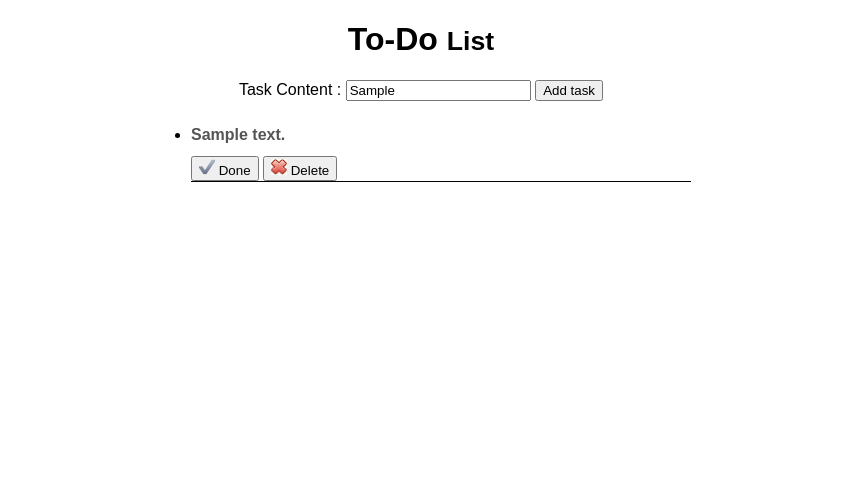
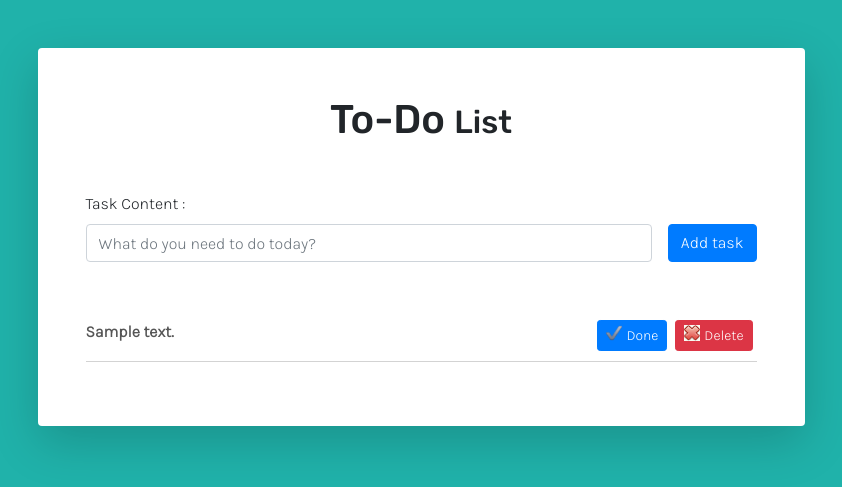
Before and after one commit to tekebim/django-project, a Django app: template TP_Django/todo/templates/todo/index.html in a window 1280 px wide. Shown: the top 487 px of the page, without its empty margins (219-1061 px from the left). Run offline with Django 3.2, Linux system fonts and the light colour scheme; the template is opened without the code that fills it: most values are stand-ins (such as "Sample title", 1, 10 or a date in 2020); some libraries are stand-ins or nearby versions.

Commit message:
:zap: styles(index): change styles in task list Adjust elements class with styles based on bootstrap 4

```diff
--- a/TP_Django/todo/static/todo/style.css
+++ b/TP_Django/todo/static/todo/style.css
@@ -1,56 +1,37 @@
-body{
-  font-family: Purisa, sans-serif;
+body {
+    background-color: lightseagreen;
+    font-family: Karla;
 }
 
-.form-group {
-    text-align: center;
-    padding-bottom: 25px;
+.heading h1 {
+    font-family: Rubik;
 }
 
-#todo {
-    margin: 0 auto;
-    width: 500px;
-
+.todo-wrapper {
+    background: white;
+    max-width: 767px;
 }
 
-#todo ul{
-  border-bottom:1px solid black;
-  padding:5px;
-  margin:2px;
+.todo-wrapper a {
+    display: block;
+    color: #555555;
+    font-weight: bold;
+    height: 30px;
+    text-decoration: none;
+    width: 100%;
 }
 
-a {
-  display:block;
-  color:#555555;
-  font-weight:bold;
-  height:30px;
-  text-decoration:none;
-  width:100%;
-}
-
-.task-done{
-  text-decoration: line-through;
-}
-
-.delete {
-	background:url(./delete.gif) no-repeat 10px 8px;
-	text-indent:30px;
-	display:block;
-}
-
-.done {
-	background:url(./done.png) no-repeat 10px 8px;
-	text-indent:30px;
-	display:block;
-}
-
-
-/* CUSTOM */
-
 .task__item {
-    border-bottom:1px solid black;
+    border-bottom: 1px solid lightgray;
 }
 
 .task--done {
     text-decoration: line-through;
 }
+
+.item__check {
+    position: relative;
+    display: block;
+    margin-top: 10px;
+    margin-bottom: 10px;
+}
--- a/TP_Django/todo/templates/todo/index.html
+++ b/TP_Django/todo/templates/todo/index.html
@@ -4,42 +4,63 @@
 <head>
     <meta charset="utf-8">
     <title>Todo Application</title>
+    <link rel="preconnect" href="https://fonts.gstatic.com">
+    <link href="https://fonts.googleapis.com/css2?family=Rubik:wght@500&display=swap" rel="stylesheet">
+    <link href="https://fonts.googleapis.com/css2?family=Karla:wght@200;300&display=swap" rel="stylesheet">
+    <link rel="stylesheet" href="https://stackpath.bootstrapcdn.com/bootstrap/4.5.2/css/bootstrap.min.css">
     <link rel="stylesheet" type="text/css" href="{% static 'todo/style.css' %}">
 </head>
 <body>
-<div class="form-group">
+<main>
+    <div class="container">
+        <div class="todo-wrapper p-5 mx-auto my-5 shadow-lg rounded">
+
+            <div class="heading text-center">
                 <h1>To-Do <small>List</small></h1>
-
-    {% if error_message %}<p><strong>{{ error_message }}</strong></p>{% endif %}
-
-    <form action="{% url 'todo:index' %}" method="post">
-        {% csrf_token %}
-        <label for="task-content">Task Content :</label>
-        <input type="text" name="task-content" id="task-content" value={{ current_content}}>
-        <input type="submit" name="task-add" value="Add task">
-    </form>
-
             </div>
 
-<div></div>
+            {% if error_message %}
+            <div class="task-error alert alert-danger" role="alert">
+                <p>Une erreur est survenur : <strong>{{ error_message }}</strong></p>
+            </div>
+            {% endif %}
 
-<ul class="list-unstyled" id="todo">
+            <div class="add-form-wrapper my-5">
+                <form action="{% url 'todo:index' %}" method="post" class="add-items">
+                    {% csrf_token %}
+                    <div class="form-heading">
+                        <label for="task-content" class="d-block">Task Content :</label>
+                    </div>
+                    <div class="form-fields d-flex">
+                        <input type="text" name="task-content" id="task-content" class="form-control"
+                               placeholder="What do you need to do today?">
+                        <input type="submit" name="task-add" value="Add task" class="btn btn-primary task-btn-add ml-3">
+                    </div>
+                </form>
+            </div>
+
+            <ul class="list-unstyled d-flex flex-column">
                 <!-- des choses a ajouter ici -->
                 {% for task in tasks %}
                 <li class='task__item {{task.is_done|yesno:"task--done,"}}'>
+                    <div class="item__check d-flex">
+                        <!--<input class="checkbox" type="checkbox">-->
                         <a href="{% url 'todo:edit' task.id %}">
                             {{ task.content }}
                         </a>
                         {% if not task.is_done %}
                         <div class="item-actions">
-            <form action={% url 'todo:index' %} method="post">
+                            <form action={% url
+                            'todo:index' %} method="post" class="d-flex">
                             {% csrf_token %}
                             <input type="hidden" name="task-id" value={{ task.id }}>
-                <button id="task-done" name="task-done" type="submit">
-                    <img src={% static 'todo/done.png' %} alt="done"> Done
+                            <button id="task-done" class="btn btn-sm btn-primary d-flex mx-1" name="task-done"
+                                    type="submit">
+                                <img src={% static 'todo/done.png' %} alt="done" class="mr-1"> Done
                             </button>
-                <button class="task-delete" name="task-delete" formnovalidate="" type="submit">
-                    <img src={% static 'todo/delete.gif' %} alt="delete"> Delete
+                            <button class="btn btn-sm btn-danger d-flex mx-1" name="task-delete" formnovalidate=""
+                                    type="submit">
+                                <img src={% static 'todo/delete.gif' %} alt="delete" class="mr-1"> Delete
                             </button>
                             </form>
                             <!--
@@ -55,9 +76,13 @@
                             -->
                         </div>
                         {% endif %}
+                    </div>
                 </li>
                 {% endfor %}
             </ul>
 
+        </div>
+    </div>
+</main>
 </body>
 </html>
--- a/TP_Django/todo/views.py
+++ b/TP_Django/todo/views.py
@@ -30,6 +30,7 @@ def index(request):
             todo = Task.objects.get(id=int(task_id))
             # Delete todo
             todo.delete()
+            return redirect('/todo/')
         # Checking if there is a request to add a todo
         if "task-done" in request.POST:
             # Get the content
@@ -40,6 +41,7 @@ def index(request):
             todo.is_done = True
             # Save the todo
             todo.save()
+            return redirect('/todo/')
 
     return render(request, 'todo/index.html', {'tasks': tasks})
 
```
Also changed, not shown: TP_Django/db.sqlite3. Lines whose indentation alone changed are shown as unchanged.
